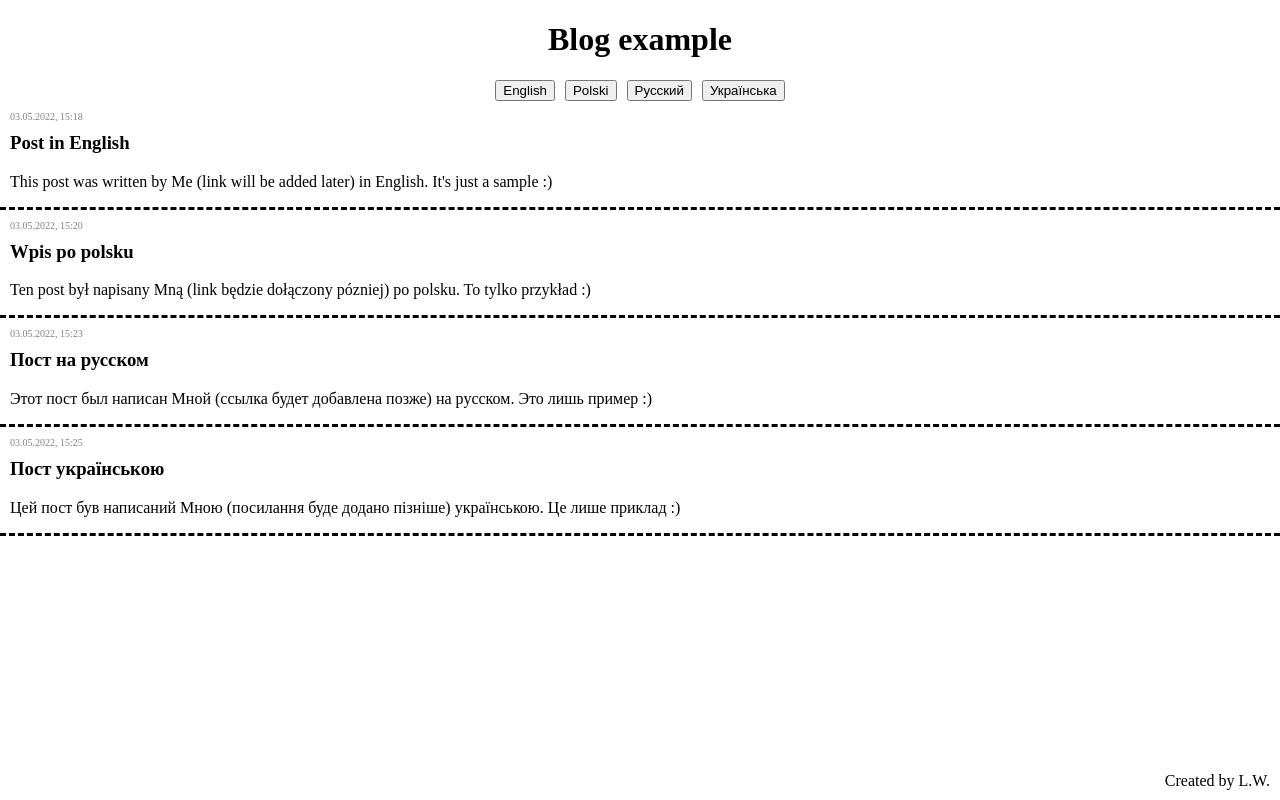
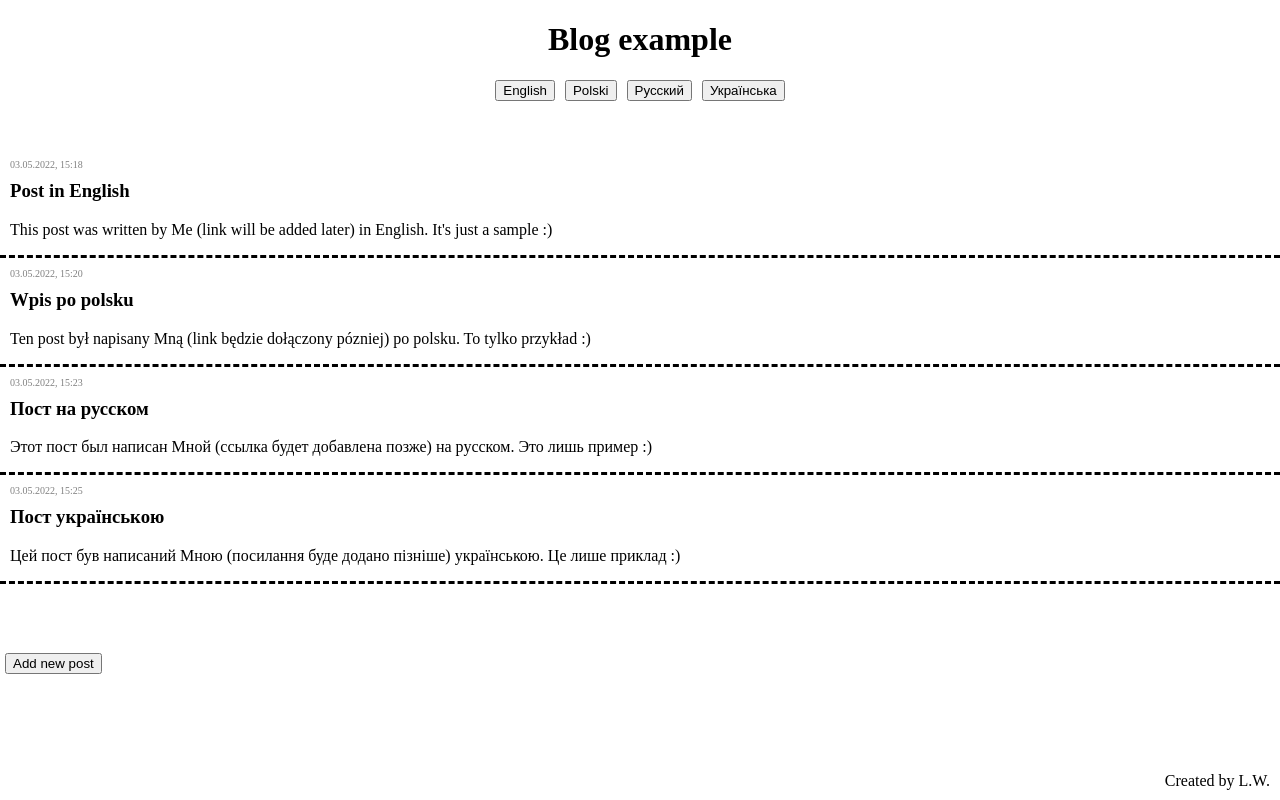
Before and after one commit to loreliawand/ncitylab, a React (Create React App) app in the folder frontend/: page / in a window 1280 px wide. Built offline with nearby package versions, Linux system fonts and the light colour scheme.

Commit message:
Added form for new posts

```diff
--- a/frontend/src/App.js
+++ b/frontend/src/App.js
@@ -1,17 +1,63 @@
+import { useState } from 'react';
+
 import Footer from './components/Footer';
 import Header from './components/Header';
 import Post from './components/Post';
 
-const App = ({ posts }) => {
+const App = (props) => {
   console.log('All systems are working normally');
+  const [posts, setPosts] = useState([props.posts]);
+  const [newPostHeader, setNewPostHeader] = useState("It's a header, yeah");
+  const [newPostContent, setNewPostContent] = useState(
+    "It's just a sample, ok?"
+  );
+  const [showForm, setShowForm] = useState(false);
+
+  const addPost = (event) => {
+    event.preventDefault();
+    const postObject = {
+      date: new Date().toISOString(),
+      header: newPostHeader,
+      content: newPostContent,
+      id: posts.length + 1,
+    };
+
+    setPosts(posts.concat(postObject));
+    setNewPostHeader('');
+    setNewPostContent('');
+  };
+
+  const handlePostHeaderChange = (event) => {
+    console.log(event.target.value);
+    setNewPostHeader(event.target.value);
+  };
+
+  const handlePostContentChange = (event) => {
+    console.log(event.target.value);
+    setNewPostContent(event.target.value);
+  };
 
   return (
     <div className="flex">
       <Header />
       <div className="flex-inside">
-        {posts.map((post) => (
+        {props.posts.map((post) => (
           <Post key={post.id} post={post} />
         ))}
+      </div>
+      <div style={{ marginTop: '20px' }}>
+        <button onClick={() => setShowForm(!showForm)}>Add new post</button>
+        <div className={showForm ? null : 'hidden'}>
+          <form onSubmit={addPost} style={{ marginTop: '15px' }}>
+            <input
+              value={newPostHeader}
+              onChange={handlePostHeaderChange}
+              style={{ margin: '5px' }}
+            />
+            <input value={newPostContent} onChange={handlePostContentChange} />
+            <button type="submit">Send post</button>
+          </form>
+        </div>
       </div>
       <Footer />
     </div>
--- a/frontend/src/index.css
+++ b/frontend/src/index.css
@@ -4,13 +4,6 @@ body {
 
 button {
   margin: 0 5px;
-}
-
-.flex {
-  width: 100%;
-  min-height: 100vh;
-  display: flex;
-  flex-direction: column;
 }
 
 .blogHeader {
@@ -28,9 +21,26 @@ button {
   justify-content: center;
 }
 
+.flex {
+  width: 100%;
+  min-height: 100vh;
+  display: flex;
+  flex-direction: column;
+  justify-content: space-between;
+}
+
+.flex-inside {
+  flex: 0 0 auto;
+}
+
 .footer p {
   margin: 10px;
+  margin-top: 50px;
   text-align: right;
+}
+
+.hidden {
+  display: none;
 }
 
 .post {
@@ -45,13 +55,13 @@ button {
   height: auto;
 }
 
-.postContent {
+.postDate {
+  color: gray;
+  font-size: 10px;
   margin-left: 10px;
 }
 
-.postDate {
-  color: gray;
-  font-size: 10px;
+.postContent {
   margin-left: 10px;
 }
 
@@ -59,7 +69,3 @@ button {
   margin-top: 0px;
   margin-left: 10px;
 }
-
-.flex-inside {
-  flex: 1 0 auto;
-}
```
